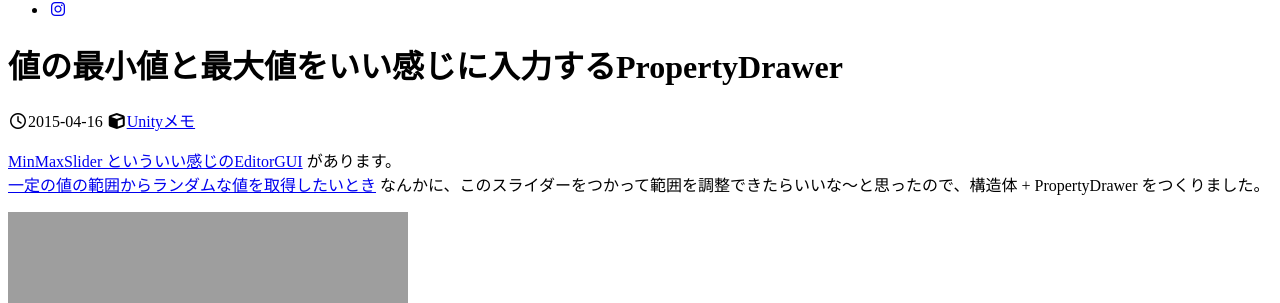
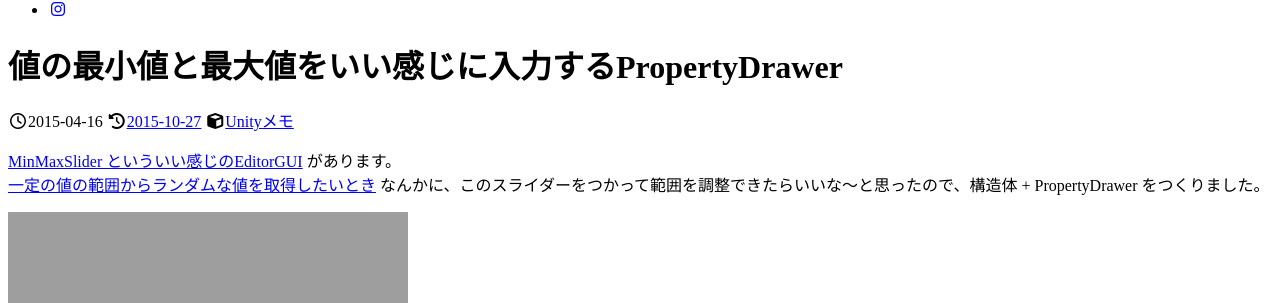
Before and after one commit to uranuno/uranuno.github.io, a Jekyll site: the page built from unity/_posts/2015-04-16-min-max-range-attribute.md, in a window 1280 px wide. Shown: the part 188-491 px from the top of the page. Built offline with Jekyll 4.4.1, drawn with Linux system fonts in a browser that asks for light colours; nearby versions of some CDN libraries; library files that are not in the unit come from our copies; a script that is not in the unit is left out; comment, search, counter and statistics services are not loaded.

Commit message:
更新履歴復活
やっぱり、datetimeには更新日を設定したい
でも最終の1つでいいので、commits -> commit

```diff
--- a/_includes/post-meta.html
+++ b/_includes/post-meta.html
@@ -1,10 +1,14 @@
 {% assign post = include.param %}
 <!-- Date Time -->
-<time datetime="{% if post.commits %}{{ post.commits[0].date }}{% else %}{{ post.date | date: "%Y-%m-%d" }}{% endif %}"></time>
+<time datetime="{% if post.commit %}{{ post.commit.date }}{% else %}{{ post.date | date: "%Y-%m-%d" }}{% endif %}"></time>
 <span class="post-date">
   <!-- Date -->
   <i class="fa fa-clock-o fa-fw"></i>{{ post.date | date: "%Y-%m-%d" }}
-  <!-- Tags -->
+  <!-- Commit -->
+  {% if post.commit %}
+  <i class="fa fa-history fa-fw"></i><a href="https://github.com/uranuno/uranuno.github.io/commit/{{ post.commit.id }}" target="_blank">{{ post.commit.date }}</a>
+  {% endif %}
+  <!-- Group -->
   <span class="post-tags">
   {% assign group-id = "/" | append: post.categories[0] %}
   {% assign group = site.groups | where:"id", group-id | first %}
--- a/assets/css/nunomemo.css
+++ b/assets/css/nunomemo.css
@@ -52,6 +52,10 @@ img.emoji {
 .post a[href^="https://github.com/uranuno/"]::after {
   content: "\f113";
   font-size: 1em;
+}
+.post .post-date a::after {
+  content: none;
+  width: 0;
 }
 
 /* Font Awesome */
--- a/unity/_posts/2015-04-16-min-max-range-attribute.md
+++ b/unity/_posts/2015-04-16-min-max-range-attribute.md
@@ -9,6 +9,10 @@ refs:
     url  : 'https://docs.unity3d.com/Manual/editor-PropertyDrawers.html'
   - title: ['Tutorial: Property Drawers & Custom Inspectors', 'Unity']
     url  : 'https://unity3d.com/learn/tutorials/modules/intermediate/live-training-archive/property-drawers-custom-inspectors'
+commit:
+  date : 2015-10-27
+  title: 'Vector2 -> MinMax構造体'
+  id   : 0fc6780
 ---
 
 [MinMaxSlider といういい感じのEditorGUI]({{ page.refs[1].url }}){:target="_blank"} があります。
```
